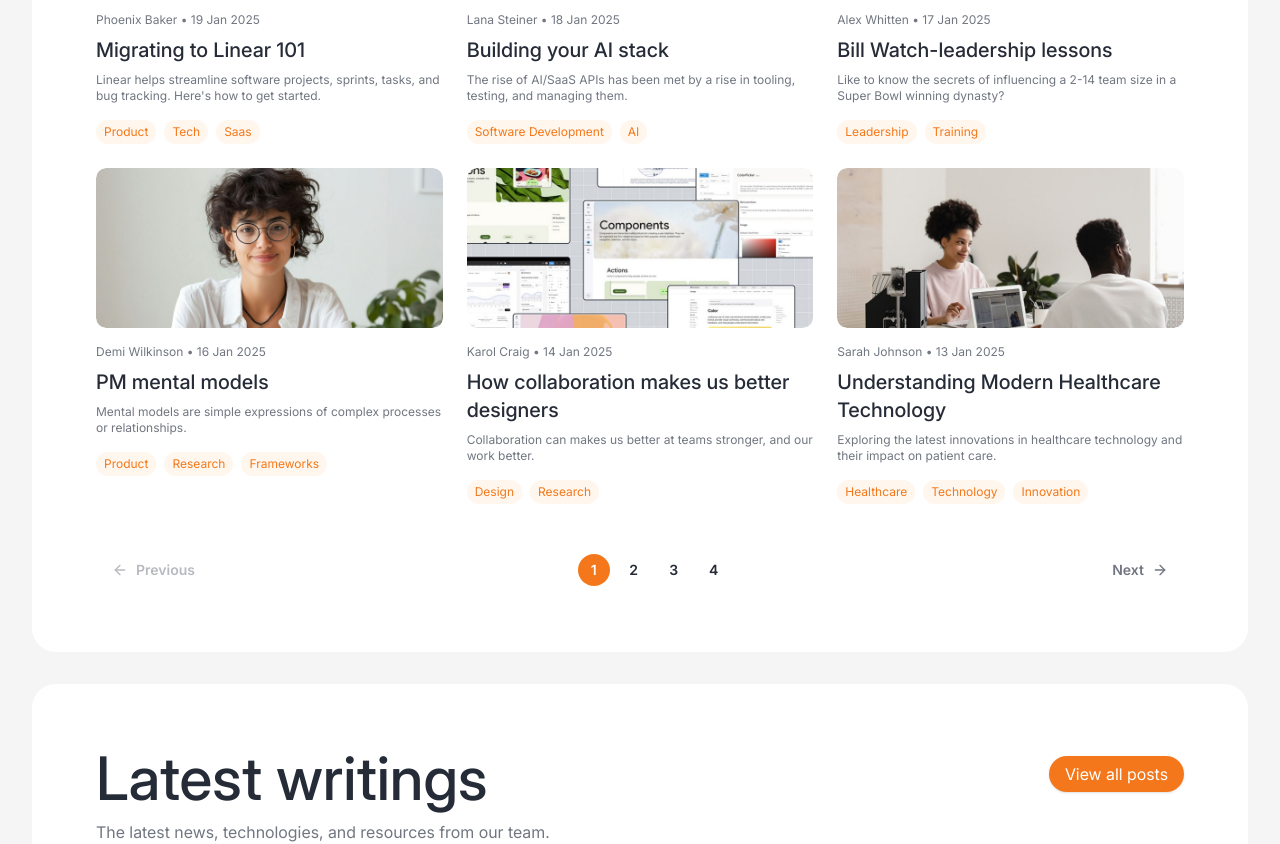
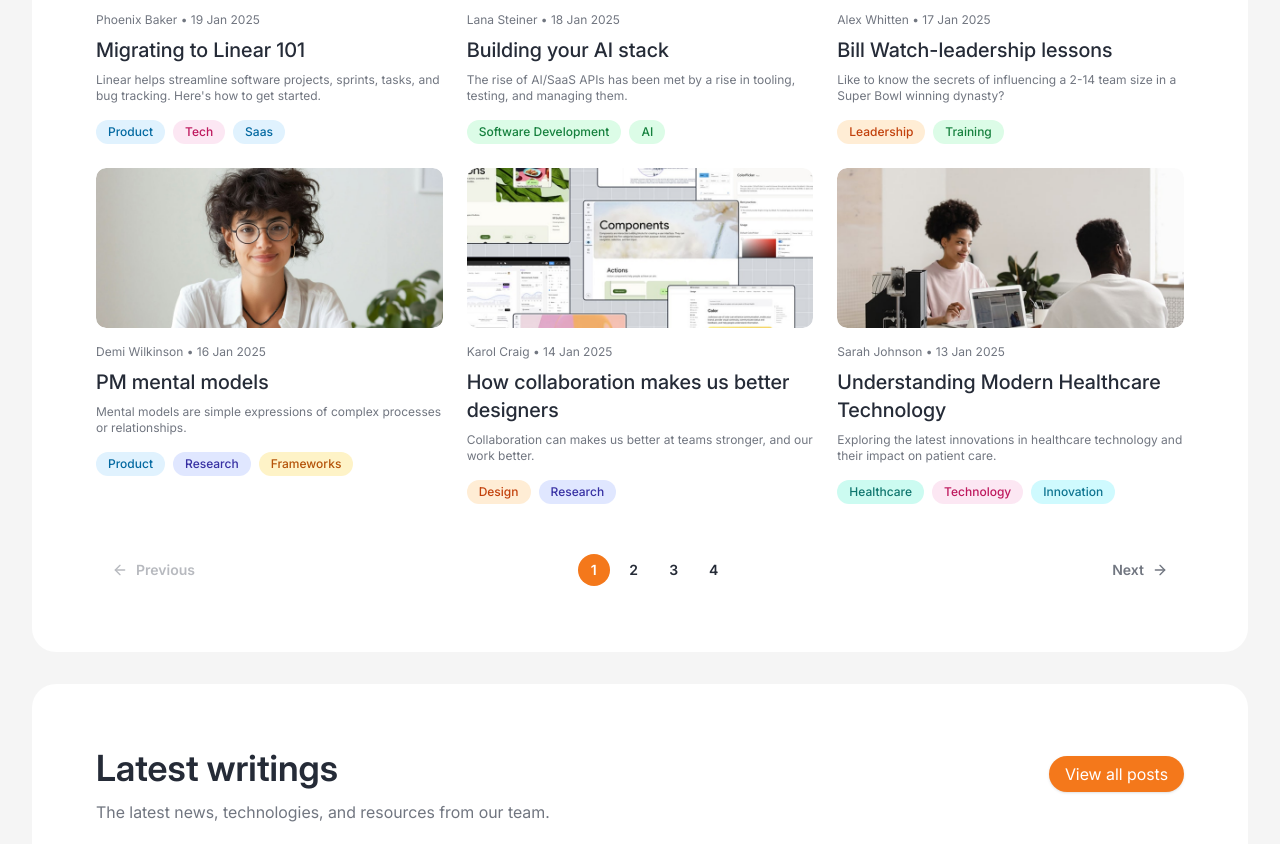
Before and after one commit to DigitechMiner/medfaster-website, a Next.js app: page /blog in a window 1280 px wide. Shown: the part 1620-2464 px from the top of the page. Built offline with nearby package versions, Linux system fonts and the light colour scheme.

Commit message:
Minor Css Changes

```diff
--- a/app/about/sections/team-section.tsx
+++ b/app/about/sections/team-section.tsx
@@ -80,7 +80,7 @@ export function TeamSection() {
       <div className="flex justify-between items-start mb-12">
         <div>
           <Heading as="h2" size="md" className="text-[#252B37] mb-3">
-            Meet our <span className="text-[#F4781B]">Team</span>
+            Meet our Team
           </Heading>
           <Paragraph size="sm" className="text-[#717680] max-w-2xl">
             Our philosophy is simple—hire a team of diverse, passionate people and foster a culture that empowers you to do your best work.
--- a/app/about/sections/testimonials-and-faq.tsx
+++ b/app/about/sections/testimonials-and-faq.tsx
@@ -103,7 +103,7 @@ function TestimonialCard({ testimonial }: { testimonial: (typeof TESTIMONIALS)[0
   return (
     <div className="bg-neutral-100 rounded-2xl p-6 border border-gray-200 shadow-sm hover:shadow-md transition-shadow max-w-md flex-shrink-0">
       {/* Rating Stars */}
-      <div className="flex gap-1 mb-4">
+      <div className="flex gap-1 mb-4 ">
         {[...Array(5)].map((_, i) => (
           <span
             key={i}
@@ -254,12 +254,12 @@ export function AboutTestimonialsSection() {
   return (
     <Section>
 
-        <Heading as="h2" size="md" className="text-[#252B37] mb-4 text-center">
+        <Heading as="h2" size="md" className="text-[#252B37] mb-4 text-left">
           What Our <span className="text-[#F4781B]">Professionals</span> Are Saying
         </Heading>
         <ResponsiveParagraph
           size="sm"
-          className="text-[#717680] text-center max-w-2xl mx-auto mb-12"
+          className="text-[#717680] max-w-2xl mb-12 text-left"
         >
           Real results from healthcare partners who have transformed their hiring process. See how we help them save time, ensure compliance, and hire top-tier talent.
         </ResponsiveParagraph>
--- a/app/blog/components/blog-card.tsx
+++ b/app/blog/components/blog-card.tsx
@@ -2,6 +2,67 @@ import Image from "next/image";
 import { Heading } from "@/components/ui/heading";
 import { Paragraph } from "@/components/ui/paragraph";
 import { type BlogPost } from "../constants";
+
+// Tag color mapping with dark text and light backgrounds
+const getTagColors = (tag: string) => {
+  const tagLower = tag.toLowerCase();
+
+  // Product/SaaS - Blue theme
+  if (tagLower.includes('product') || tagLower.includes('saas')) {
+    return { text: '#0369A1', bg: '#E0F2FE' }; // dark blue / light blue
+  }
+  // Tools - Pink theme
+  if (tagLower.includes('tools') || tagLower.includes('tech')) {
+    return { text: '#BE185D', bg: '#FCE7F3' }; // dark pink / light pink
+  }
+  // Software/Development/AI - Green theme
+  if (tagLower.includes('software') || tagLower.includes('development') || tagLower.includes('ai')) {
+    return { text: '#15803D', bg: '#DCFCE7' }; // dark green / light green
+  }
+  // Leadership/Design - Orange theme
+  if (tagLower.includes('leadership') || tagLower.includes('design') || tagLower.includes('training')) {
+    return { text: '#C2410C', bg: '#FFEDD5' }; // dark orange / light orange
+  }
+  // Management - Purple theme
+  if (tagLower.includes('management') || tagLower.includes('workforce') || tagLower.includes('staffing')) {
+    return { text: '#6B21A8', bg: '#F3E8FF' }; // dark purple / light purple
+  }
+  // Research - Indigo theme
+  if (tagLower.includes('research') || tagLower.includes('science')) {
+    return { text: '#3730A3', bg: '#E0E7FF' }; // dark indigo / light indigo
+  }
+  // Frameworks - Amber theme
+  if (tagLower.includes('frameworks') || tagLower.includes('protocols')) {
+    return { text: '#B45309', bg: '#FEF3C7' }; // dark amber / light amber
+  }
+  // Medical/Healthcare - Teal theme
+  if (tagLower.includes('medical') || tagLower.includes('healthcare') || tagLower.includes('health')) {
+    return { text: '#0F766E', bg: '#CCFBF1' }; // dark teal / light teal
+  }
+  // Innovation/Technology - Cyan theme
+  if (tagLower.includes('innovation') || tagLower.includes('technology') || tagLower.includes('digital')) {
+    return { text: '#0E7490', bg: '#CFFAFE' }; // dark cyan / light cyan
+  }
+  // Quality/Safety - Emerald theme
+  if (tagLower.includes('quality') || tagLower.includes('safety') || tagLower.includes('compliance')) {
+    return { text: '#047857', bg: '#D1FAE5' }; // dark emerald / light emerald
+  }
+  // Wellness - Rose theme
+  if (tagLower.includes('wellness') || tagLower.includes('mental')) {
+    return { text: '#BE123C', bg: '#FFE4E6' }; // dark rose / light rose
+  }
+  // Data/Analytics - Violet theme
+  if (tagLower.includes('data') || tagLower.includes('analytics')) {
+    return { text: '#6D28D9', bg: '#EDE9FE' }; // dark violet / light violet
+  }
+  // Policy/Regulations - Slate theme
+  if (tagLower.includes('policy') || tagLower.includes('regulations')) {
+    return { text: '#475569', bg: '#F1F5F9' }; // dark slate / light slate
+  }
+
+  // Default - Orange theme (MedFaster brand)
+  return { text: '#C2410C', bg: '#FFEDD5' };
+};
 
 export function BlogCard({ post }: { post: BlogPost }) {
   return (
@@ -33,14 +94,21 @@ export function BlogCard({ post }: { post: BlogPost }) {
         </Paragraph>
 
         <div className="flex flex-wrap gap-2 pt-2">
-          {post.tags.map((tag) => (
-            <span
-              key={tag}
-              className="text-xs px-2 py-1 bg-orange-50 text-[#F4781B] rounded-full"
-            >
-              {tag}
-            </span>
-          ))}
+          {post.tags.map((tag) => {
+            const colors = getTagColors(tag);
+            return (
+              <span
+                key={tag}
+                className="text-xs px-3 py-1 rounded-full font-medium"
+                style={{
+                  color: colors.text,
+                  backgroundColor: colors.bg,
+                }}
+              >
+                {tag}
+              </span>
+            );
+          })}
         </div>
       </div>
     </div>
--- a/app/blog/page.tsx
+++ b/app/blog/page.tsx
@@ -276,7 +276,7 @@ export default function BlogPage() {
       <Section>
         <div className="flex justify-between items-start mb-8">
           <div>
-            <Heading as="h2" size="lg" className="text-[#252B37] mb-3">
+            <Heading as="h2" size="sm" className="text-[#252B37] mb-3 font-semibold">
               Latest writings
             </Heading>
             <Paragraph size="base" className="text-[#717680]">
--- a/app/contact_us/components/form.tsx
+++ b/app/contact_us/components/form.tsx
@@ -254,7 +254,7 @@ export function ContactForm({ onSubmitSuccess }: ContactFormProps) {
           disabled={isSubmitting}
           rightIcon={ChevronRight}
           size="lg"
-          className="w-full sm:w-auto my-0 justify-center items-center py-1"
+          className="w-full sm:w-auto my-0 justify-center items-center py-1 font-light"
         >
           {isSubmitting ? "Subscribing..." : "Send Your Message"}
         </CustomButton>
--- a/app/contact_us/components/info.tsx
+++ b/app/contact_us/components/info.tsx
@@ -36,7 +36,7 @@ export function ContactInfoSection() {
       <div className="pb-8 mb-2">
         <Heading as="h2" size="md" className="text-[#252B37] mb-4">
           Got a Question?<br />
-          Let&apos;s <span className="text-[#F4781B] font-bold">Talk</span>
+          Let&apos;s <span className="text-[#F4781B] font-semibold">Talk</span>
         </Heading>
         <ResponsiveParagraph
           size="base"
--- a/app/our_team/sections/team-section.tsx
+++ b/app/our_team/sections/team-section.tsx
@@ -86,7 +86,7 @@ export function TeamSection() {
           </Paragraph>
           <div className="flex justify-between items-start mb-8">
             <div>
-              <Heading as="h2" size="lg" className="text-[#252B37] mb-3">
+              <Heading as="h2" size="sm" className="text-[#252B37] mb-3 font-semibold">
                 The Minds Behind Health Intelligence
               </Heading>
               <Paragraph size="base" className="text-[#717680] max-w-2xl">
--- a/components/section/career.tsx
+++ b/components/section/career.tsx
@@ -24,10 +24,10 @@ export function CareerCTASection() {
           <Section backgroundColor="bg-transparent" className="lg:col-span-2">
             <Heading
               as="h2"
-              size="lg"
+              size="md"
               className="text-white mb-4 leading-tight"
             >
-              Where Your Career Goals Meet Real Opportunity
+              Where Your Career Goals<br /> Meet Real Opportunity
             </Heading>
 
             <Paragraph
@@ -55,7 +55,7 @@ export function CareerCTASection() {
               src="/images/team/girl-with-specs.svg"
               alt="Career opportunity"
               fill
-              className="object-contain object-bottom object-center overflow-hidden"
+              className="object-contain object-center overflow-hidden"
               quality={100}
             />
           </div>
```
Also changed, not shown: app/about/sections/goals-and-features.tsx (+4 -4 lines), app/about/sections/hero-and-stats.tsx (+8 -4 lines).
